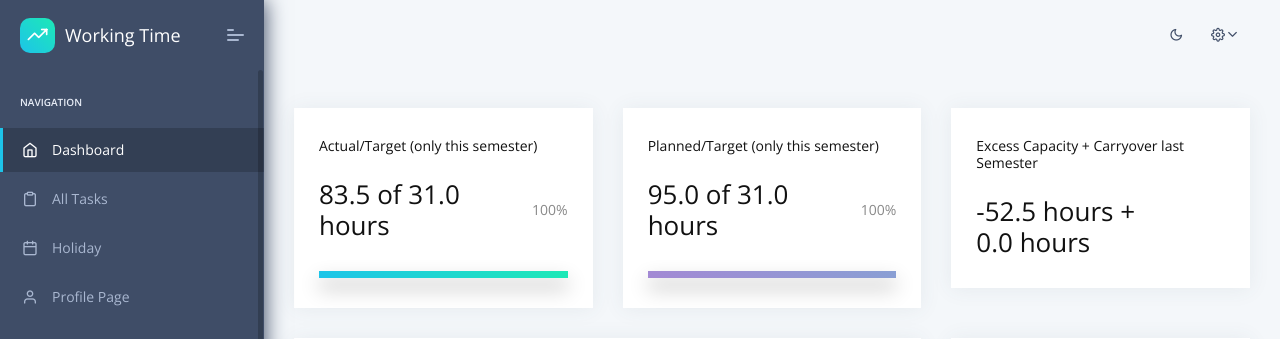
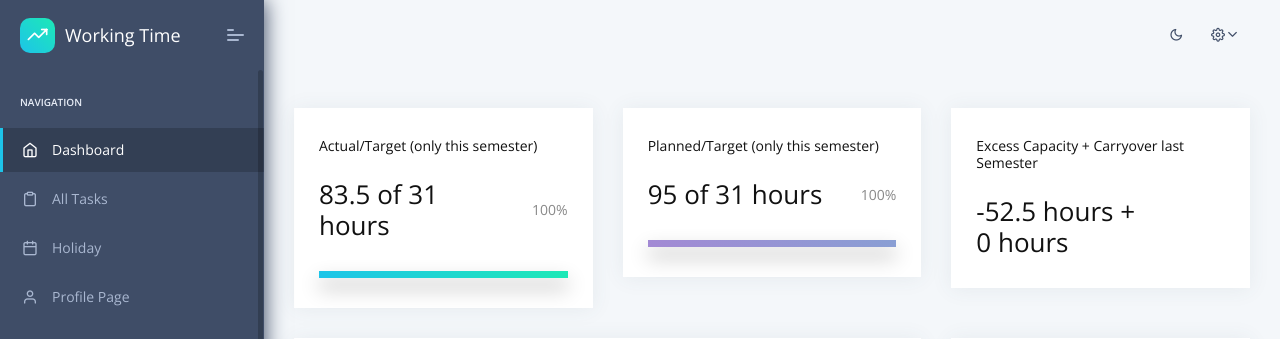
Before and after one commit to henrydatei/working-time-recording, a Django app: page / in a window 1280 px wide. Shown: the top 339 px of the page. Run offline with Django 3.2, Linux system fonts and the light colour scheme; a user stored in the database is signed in; data comes from the database, SQL or seed files in the repository; some libraries are stand-ins or nearby versions.

Commit message:
bessere darstellung der dashboard stunden

```diff
--- a/Website/apps/templates/home/index.html
+++ b/Website/apps/templates/home/index.html
@@ -27,7 +27,7 @@
                                             <h6 class="mb-4">Actual/Target (only this semester)</h6>
                                             <div class="row d-flex align-items-center">
                                                 <div class="col-9">
-                                                    <h3 class="f-w-300 d-flex align-items-center m-b-0">{{ worked_hours }} of {{ hours_to_work }} hours</h3>
+                                                    <h3 class="f-w-300 d-flex align-items-center m-b-0">{{ worked_hours|floatformat }} of {{ hours_to_work|floatformat }} hours</h3>
                                                 </div>
 
                                                 <div class="col-3 text-right">
@@ -50,7 +50,7 @@
                                             <h6 class="mb-4">Planned/Target (only this semester)</h6>
                                             <div class="row d-flex align-items-center">
                                                 <div class="col-9">
-                                                    <h3 class="f-w-300 d-flex align-items-center  m-b-0">{{ planned_hours }} of {{ hours_to_work }} hours</h3>
+                                                    <h3 class="f-w-300 d-flex align-items-center  m-b-0">{{ planned_hours|floatformat }} of {{ hours_to_work|floatformat }} hours</h3>
                                                 </div>
                                                 <div class="col-3 text-right">
                                                     <p class="m-b-0">{{ planned_hours_pct }}%</p>
@@ -72,7 +72,7 @@
                                             <h6 class="mb-4">Excess Capacity + Carryover last Semester</h6>
                                             <div class="row d-flex align-items-center">
                                                 <div class="col-9">
-                                                    <h3 class="f-w-300 d-flex align-items-center  m-b-0">{{ excess_hours }} hours + {{ carry_over_hours_from_last_semester }} hours</h3>
+                                                    <h3 class="f-w-300 d-flex align-items-center  m-b-0">{{ excess_hours|floatformat }} hours + {{ carry_over_hours_from_last_semester|floatformat }} hours</h3>
                                                 </div>
                                             </div>
                                         </div>
```
